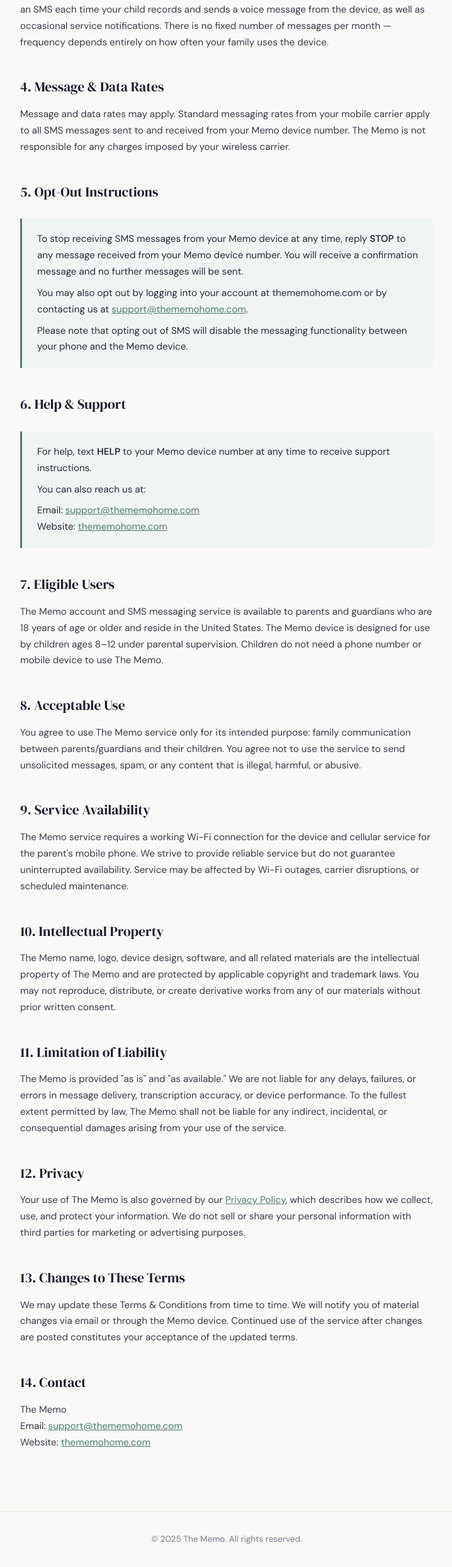
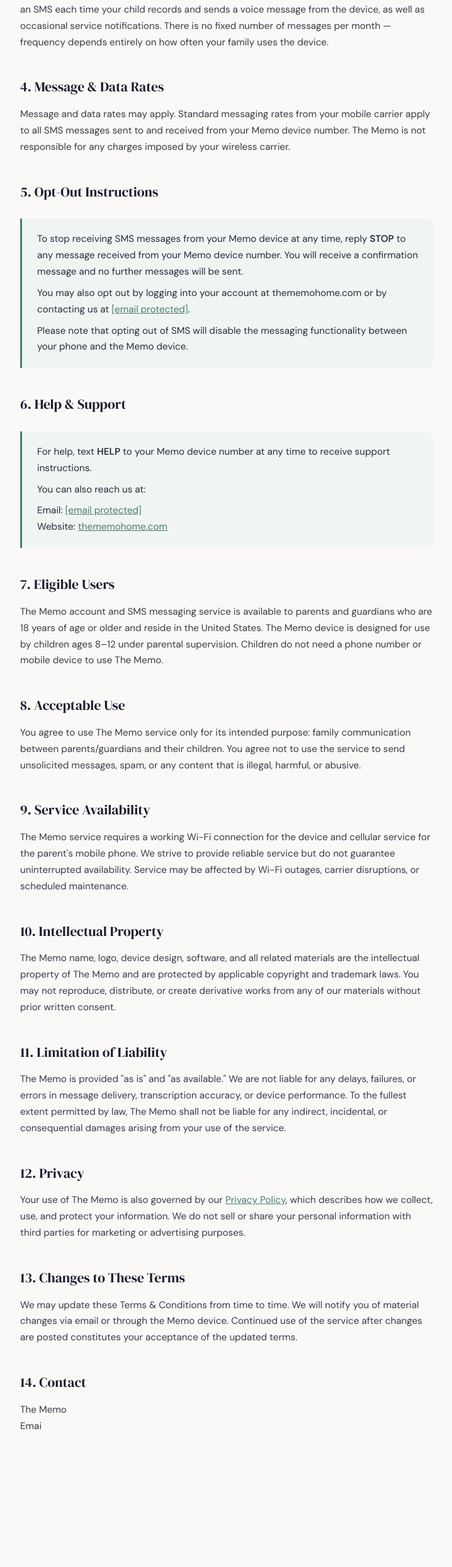
Before and after one commit to hyukjaelee0319-code/thememohome, a plain HTML site: page terms.html in a window 1280 px wide. Shown: the part 787-3275 px from the top of the page at 63% size, without its empty margins (280-998 px from the left). After the commit the page ends 3161 px from the top, so only its background shows below. Drawn offline with Linux system fonts and the light colour scheme.

Commit message:
Add files via upload

```diff
--- a/terms.html
+++ b/terms.html
@@ -118,7 +118,7 @@
 <body>
     <header class="header">
         <div class="header-inner">
-            <a href="/" class="logo">The <span>Memo</span></a>
+            <a href="index.html" class="logo">The <span>Memo</span></a>
         </div>
     </header>
 
@@ -141,7 +141,7 @@
         <h2>5. Opt-Out Instructions</h2>
         <div class="highlight-box">
             <p>To stop receiving SMS messages from your Memo device at any time, reply <strong>STOP</strong> to any message received from your Memo device number. You will receive a confirmation message and no further messages will be sent.</p>
-            <p>You may also opt out by logging into your account at thememohome.com or by contacting us at <a href="mailto:support@thememohome.com">support@thememohome.com</a>.</p>
+            <p>You may also opt out by logging into your account at thememohome.com or by contacting us at <a href="/cdn-cgi/l/email-protection#1c6f696c6c736e685c6874797179717374737179327f7371"><span class="__cf_email__" data-cfemail="265553565649545266524e434b434b494e494b430845494b">[email&#160;protected]</span></a>.</p>
             <p>Please note that opting out of SMS will disable the messaging functionality between your phone and the Memo device.</p>
         </div>
 
@@ -149,7 +149,7 @@
         <div class="highlight-box">
             <p>For help, text <strong>HELP</strong> to your Memo device number at any time to receive support instructions.</p>
             <p>You can also reach us at:</p>
-            <p>Email: <a href="mailto:support@thememohome.com">support@thememohome.com</a><br>
+            <p>Email: <a href="/cdn-cgi/l/email-protection#2b585e5b5b44595f6b5f434e464e46444344464e05484446"><span class="__cf_email__" data-cfemail="0b787e7b7b64797f4b7f636e666e66646364666e25686466">[email&#160;protected]</span></a><br>
             Website: <a href="https://thememohome.com">thememohome.com</a></p>
         </div>
 
@@ -177,13 +177,4 @@
         <h2>14. Contact</h2>
         <p>
             The Memo<br>
-            Email: <a href="mailto:support@thememohome.com">support@thememohome.com</a><br>
-            Website: <a href="https://thememohome.com">thememohome.com</a>
-        </p>
-    </main>
-
-    <footer class="footer">
-        &copy; 2025 The Memo. All rights reserved.
-    </footer>
-</body>
-</html>
+            Emai
```
Also changed, not shown: privacy.html (+3 -11 lines).
